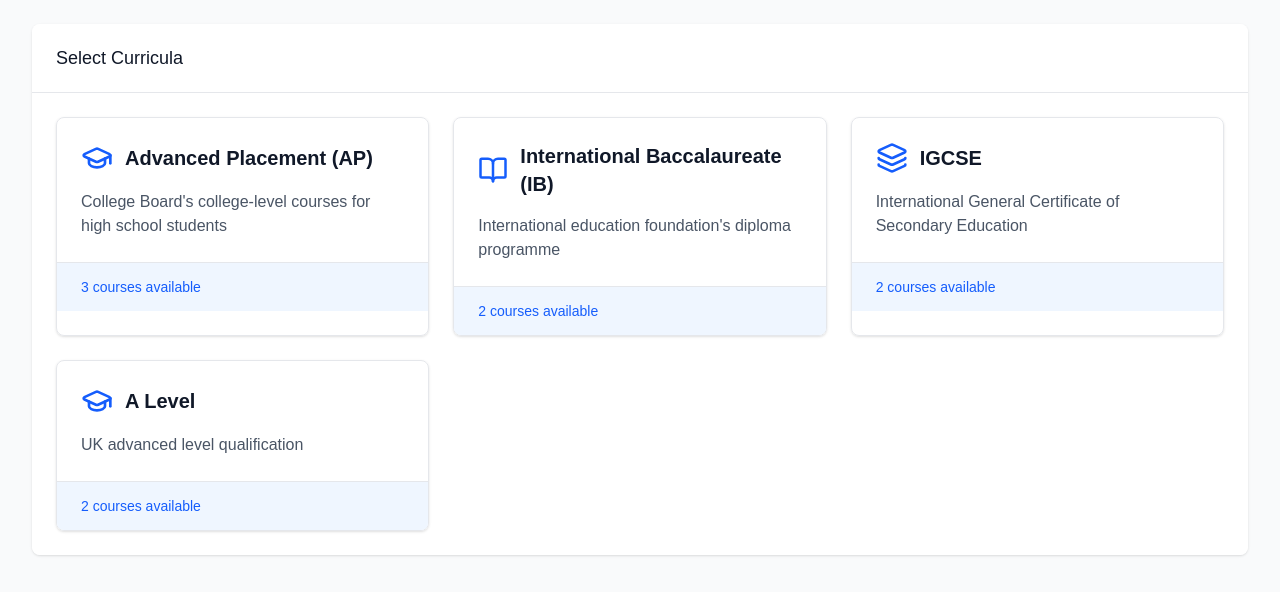
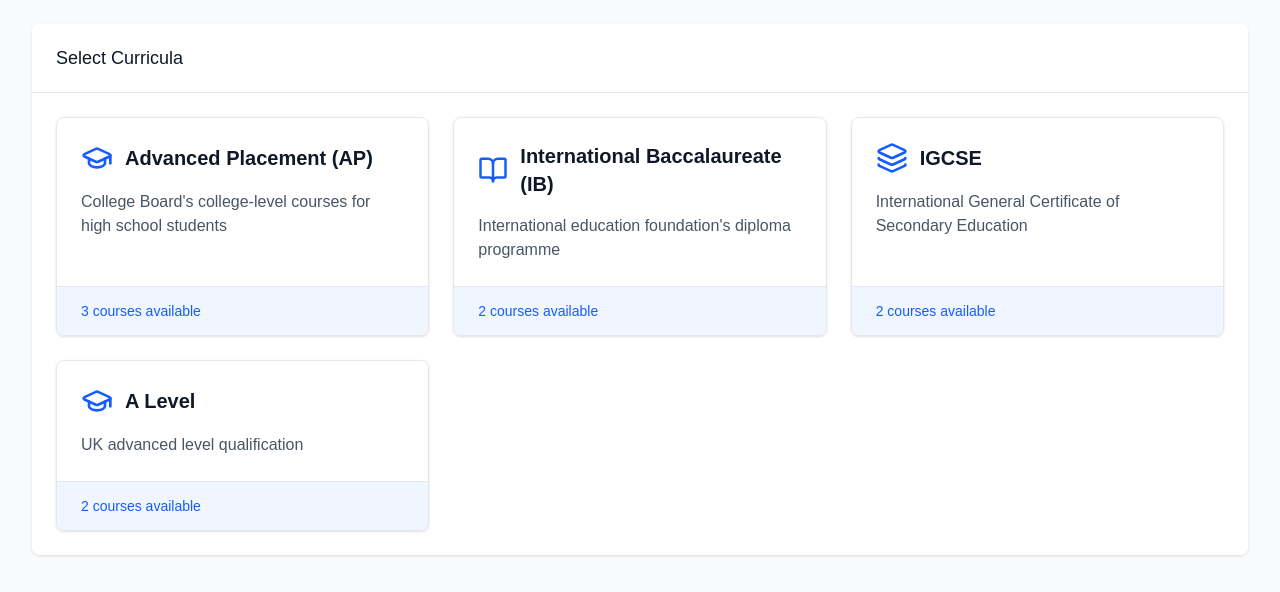
Before and after one commit to num8ers-education/numbers-question-generator, a Next.js app in the folder FrontEnd/: page /generate in a window 1280 px wide. Shown: the top 592 px of the page. Built offline with nearby package versions, Linux system fonts and the light colour scheme.

Commit message:
Label Bug Fixed

```diff
--- a/FrontEnd/src/app/generate/page.tsx
+++ b/FrontEnd/src/app/generate/page.tsx
@@ -9,7 +9,8 @@
   {
     id: "ap",
     name: "Advanced Placement (AP)",
-    description: "College Board's college-level courses for high school students",
+    description:
+      "College Board's college-level courses for high school students",
     icon: <GraduationCap className="h-8 w-8 text-blue-600" />,
     courses: [
       {
@@ -21,8 +22,8 @@
           { id: "derivatives", name: "Differentiation" },
           { id: "applications", name: "Applications of Derivatives" },
           { id: "integrals", name: "Integration and Accumulation of Change" },
-          { id: "differential-equations", name: "Differential Equations" }
-        ]
+          { id: "differential-equations", name: "Differential Equations" },
+        ],
       },
       {
         id: "ap-calc-bc",
@@ -34,8 +35,8 @@
           { id: "applications", name: "Applications of Derivatives" },
           { id: "integrals", name: "Integration and Accumulation of Change" },
           { id: "differential-equations", name: "Differential Equations" },
-          { id: "series", name: "Infinite Sequences and Series" }
-        ]
+          { id: "series", name: "Infinite Sequences and Series" },
+        ],
       },
       {
         id: "ap-physics",
@@ -46,10 +47,10 @@
           { id: "dynamics", name: "Dynamics" },
           { id: "energy", name: "Work, Energy, and Power" },
           { id: "momentum", name: "Linear Momentum" },
-          { id: "rotation", name: "Rotation" }
-        ]
-      }
-    ]
+          { id: "rotation", name: "Rotation" },
+        ],
+      },
+    ],
   },
   {
     id: "ib",
@@ -60,28 +61,30 @@
       {
         id: "ib-math-ai-sl",
         name: "IB Mathematics: Applications and Interpretation SL",
-        description: "For students interested in developing mathematics for describing our world",
+        description:
+          "For students interested in developing mathematics for describing our world",
         units: [
           { id: "number-algebra", name: "Number and Algebra" },
           { id: "functions", name: "Functions" },
           { id: "geometry-trig", name: "Geometry and Trigonometry" },
           { id: "statistics-probability", name: "Statistics and Probability" },
-          { id: "calculus", name: "Calculus" }
-        ]
+          { id: "calculus", name: "Calculus" },
+        ],
       },
       {
         id: "ib-math-aa-hl",
         name: "IB Mathematics: Analysis and Approaches HL",
-        description: "For students interested in mathematics, engineering, physical sciences, and some economics",
+        description:
+          "For students interested in mathematics, engineering, physical sciences, and some economics",
         units: [
           { id: "number-algebra", name: "Number and Algebra" },
           { id: "functions", name: "Functions" },
           { id: "geometry-trig", name: "Geometry and Trigonometry" },
           { id: "statistics-probability", name: "Statistics and Probability" },
-          { id: "calculus", name: "Calculus" }
-        ]
-      }
-    ]
+          { id: "calculus", name: "Calculus" },
+        ],
+      },
+    ],
   },
   {
     id: "igcse",
@@ -97,8 +100,8 @@
           { id: "number", name: "Number" },
           { id: "algebra", name: "Algebra" },
           { id: "geometry", name: "Geometry" },
-          { id: "statistics", name: "Statistics and Probability" }
-        ]
+          { id: "statistics", name: "Statistics and Probability" },
+        ],
       },
       {
         id: "igcse-physics",
@@ -109,10 +112,10 @@
           { id: "thermal-physics", name: "Thermal Physics" },
           { id: "waves", name: "Waves" },
           { id: "electricity-magnetism", name: "Electricity and Magnetism" },
-          { id: "nuclear-physics", name: "Nuclear Physics" }
-        ]
-      }
-    ]
+          { id: "nuclear-physics", name: "Nuclear Physics" },
+        ],
+      },
+    ],
   },
   {
     id: "alevel",
@@ -127,8 +130,8 @@
         units: [
           { id: "pure-math", name: "Pure Mathematics" },
           { id: "mechanics", name: "Mechanics" },
-          { id: "statistics", name: "Statistics" }
-        ]
+          { id: "statistics", name: "Statistics" },
+        ],
       },
       {
         id: "alevel-further-math",
@@ -138,44 +141,46 @@
           { id: "further-pure", name: "Further Pure Mathematics" },
           { id: "further-mechanics", name: "Further Mechanics" },
           { id: "further-statistics", name: "Further Statistics" },
-          { id: "decision-math", name: "Decision Mathematics" }
-        ]
-      }
-    ]
-  }
+          { id: "decision-math", name: "Decision Mathematics" },
+        ],
+      },
+    ],
+  },
 ];
 
 export default function GeneratePage() {
-  const [view, setView] = useState<'curricula' | 'courses' | 'units'>('curricula');
+  const [view, setView] = useState<"curricula" | "courses" | "units">(
+    "curricula"
+  );
   const [selectedCurriculum, setSelectedCurriculum] = useState<any>(null);
   const [selectedCourse, setSelectedCourse] = useState<any>(null);
 
   const handleCurriculumClick = (curriculum: any) => {
     setSelectedCurriculum(curriculum);
-    setView('courses');
+    setView("courses");
   };
 
   const handleCourseClick = (course: any) => {
     setSelectedCourse(course);
-    setView('units');
+    setView("units");
   };
 
   const handleBackClick = () => {
-    if (view === 'units') {
-      setView('courses');
+    if (view === "units") {
+      setView("courses");
       setSelectedCourse(null);
-    } else if (view === 'courses') {
-      setView('curricula');
+    } else if (view === "courses") {
+      setView("curricula");
       setSelectedCurriculum(null);
     }
   };
 
   // Title based on current view
   const getTitle = () => {
-    if (view === 'curricula') return 'Select Curricula';
-    if (view === 'courses') return `${selectedCurriculum.name} Courses`;
-    if (view === 'units') return `${selectedCourse.name} Units`;
-    return 'Curricula';
+    if (view === "curricula") return "Select Curricula";
+    if (view === "courses") return `${selectedCurriculum.name} Courses`;
+    if (view === "units") return `${selectedCourse.name} Units`;
+    return "Curricula";
   };
 
   return (
@@ -186,7 +191,7 @@
             {/* Header */}
             <div className="bg-white px-4 py-5 border-b border-gray-200 sm:px-6">
               <div className="flex items-center">
-                {view !== 'curricula' && (
+                {view !== "curricula" && (
                   <button
                     onClick={handleBackClick}
                     className="mr-4 p-2 rounded-full hover:bg-gray-100 focus:outline-none focus:ring-2 focus:ring-blue-500"
@@ -194,28 +199,34 @@
                     <ArrowLeft className="h-5 w-5 text-gray-500" />
                   </button>
                 )}
-                <h1 className="text-lg font-medium text-gray-900">{getTitle()}</h1>
+                <h1 className="text-lg font-medium text-gray-900">
+                  {getTitle()}
+                </h1>
               </div>
             </div>
 
             {/* Content */}
             <div className="bg-white p-6">
-              {view === 'curricula' && (
+              {view === "curricula" && (
                 <div className="grid grid-cols-1 gap-6 sm:grid-cols-2 lg:grid-cols-3">
                   {curricula.map((curriculum) => (
                     <div
                       key={curriculum.id}
-                      className="border border-gray-200 rounded-lg shadow-sm hover:shadow-md transition-shadow duration-200 overflow-hidden cursor-pointer"
+                      className="border border-gray-200 rounded-lg shadow-sm hover:shadow-md transition-shadow duration-200 overflow-hidden cursor-pointer flex flex-col h-full"
                       onClick={() => handleCurriculumClick(curriculum)}
                     >
-                      <div className="p-6">
+                      <div className="p-6 flex-grow">
                         <div className="flex items-center mb-4">
                           {curriculum.icon}
-                          <h2 className="ml-3 text-xl font-semibold text-gray-900">{curriculum.name}</h2>
+                          <h2 className="ml-3 text-xl font-semibold text-gray-900">
+                            {curriculum.name}
+                          </h2>
                         </div>
-                        <p className="text-gray-600">{curriculum.description}</p>
+                        <p className="text-gray-600">
+                          {curriculum.description}
+                        </p>
                       </div>
-                      <div className="px-6 py-3 bg-blue-50 border-t border-gray-200">
+                      <div className="px-6 py-3 bg-blue-50 border-t border-gray-200 mt-auto">
                         <span className="text-sm font-medium text-blue-600">
                           {curriculum.courses.length} courses available
                         </span>
@@ -225,19 +236,21 @@
                 </div>
               )}
 
-              {view === 'courses' && selectedCurriculum && (
+              {view === "courses" && selectedCurriculum && (
                 <div className="grid grid-cols-1 gap-6 sm:grid-cols-2">
                   {selectedCurriculum.courses.map((course: any) => (
                     <div
                       key={course.id}
-                      className="border border-gray-200 rounded-lg shadow-sm hover:shadow-md transition-shadow duration-200 overflow-hidden cursor-pointer"
+                      className="border border-gray-200 rounded-lg shadow-sm hover:shadow-md transition-shadow duration-200 overflow-hidden cursor-pointer flex flex-col h-full"
                       onClick={() => handleCourseClick(course)}
                     >
-                      <div className="p-6">
-                        <h2 className="text-xl font-semibold text-gray-900 mb-2">{course.name}</h2>
+                      <div className="p-6 flex-grow">
+                        <h2 className="text-xl font-semibold text-gray-900 mb-2">
+                          {course.name}
+                        </h2>
                         <p className="text-gray-600">{course.description}</p>
                       </div>
-                      <div className="px-6 py-3 bg-blue-50 border-t border-gray-200">
+                      <div className="px-6 py-3 bg-blue-50 border-t border-gray-200 mt-auto">
                         <span className="text-sm font-medium text-blue-600">
                           {course.units.length} units available
                         </span>
@@ -247,7 +260,7 @@
                 </div>
               )}
 
-              {view === 'units' && selectedCourse && (
+              {view === "units" && selectedCourse && (
                 <div className="space-y-4">
                   {selectedCourse.units.map((unit: any, index: number) => (
                     <Link
@@ -260,7 +273,9 @@
                           {index + 1}
                         </div>
                         <div>
-                          <h3 className="text-lg font-medium text-gray-900">{unit.name}</h3>
+                          <h3 className="text-lg font-medium text-gray-900">
+                            {unit.name}
+                          </h3>
                         </div>
                       </div>
                     </Link>
--- a/FrontEnd/src/app/layout/Sidebar.tsx
+++ b/FrontEnd/src/app/layout/Sidebar.tsx
@@ -6,7 +6,6 @@
   LayoutGrid,
   FileQuestion,
   Settings,
-  BookOpen,
   BarChart3,
   LogOut,
   Sparkles
```
